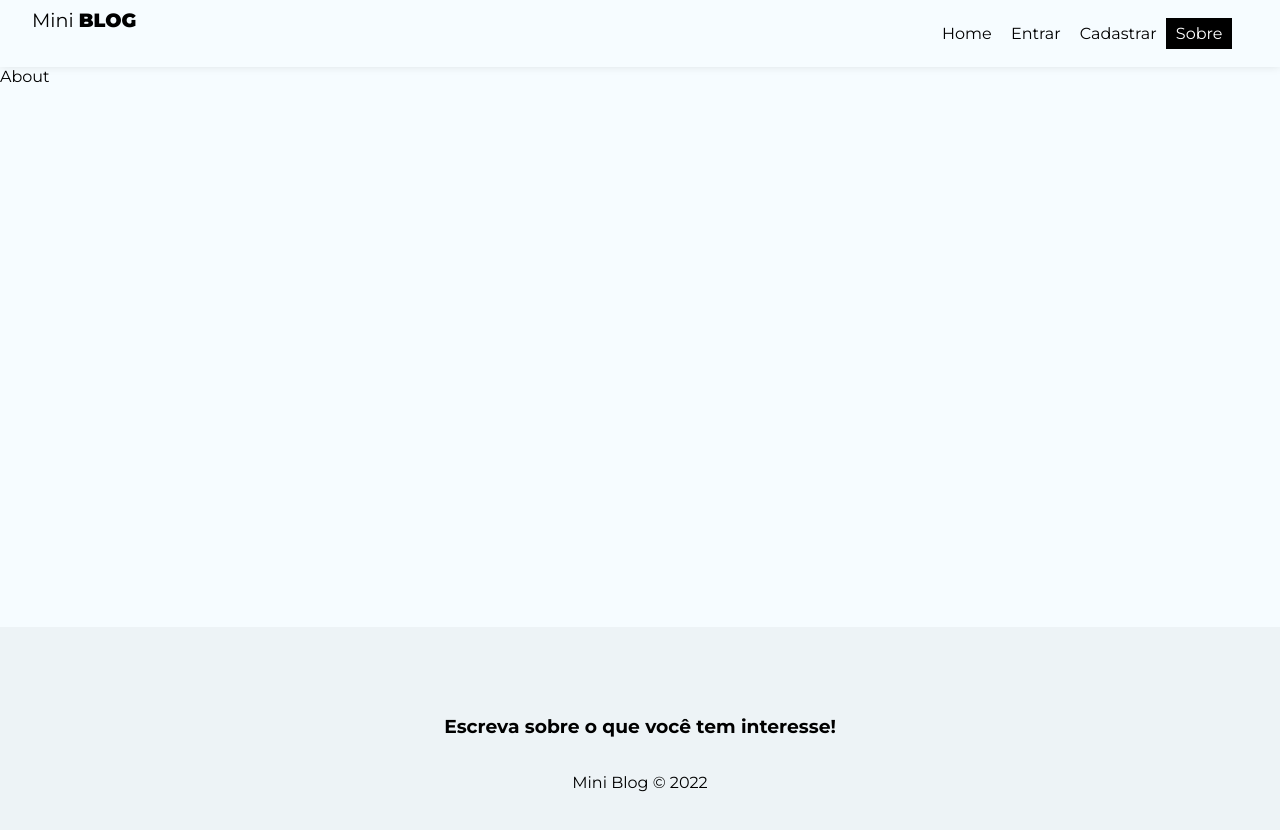
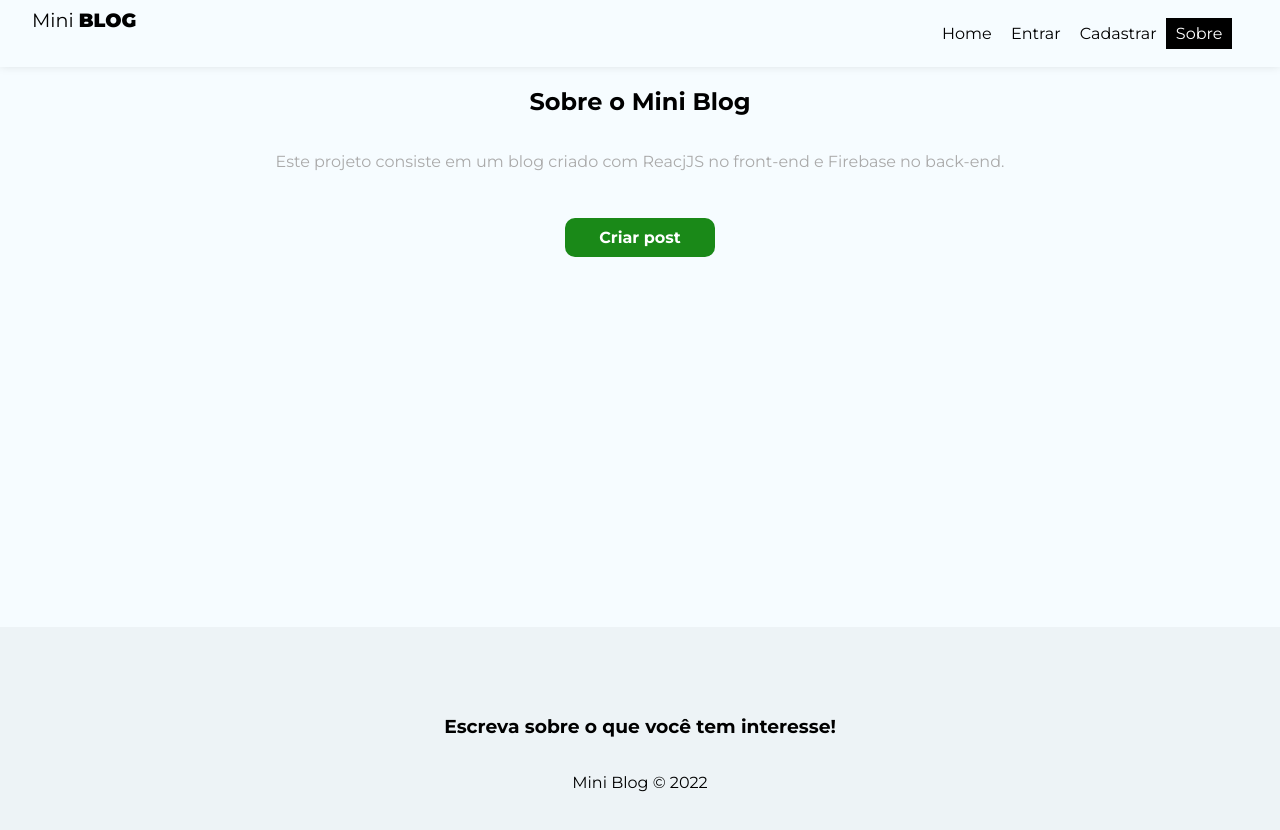
Before and after one commit to 4ugusto5ouza/miniblog, a React (Create React App) app: page /about in a window 1280 px wide. Shown: the top 830 px of the page. Built offline with nearby package versions, Linux system fonts and the light colour scheme; no server answers.

Commit message:
page About

```diff
--- a/src/pages/About/About.js
+++ b/src/pages/About/About.js
@@ -1,9 +1,23 @@
 import React from "react";
+import { Link } from "react-router-dom";
 
 import styles from "./About.module.css";
 
 const About = () => {
-  return <div>About</div>;
+  return (
+    <div className={styles.about}>
+      <h2>
+        Sobre o Mini <span>Blog</span>
+      </h2>
+      <p>
+        Este projeto consiste em um blog criado com ReacjJS no front-end e
+        Firebase no back-end.
+      </p>
+      <Link to={"/post/create"} className="btn">
+        Criar post
+      </Link>
+    </div>
+  );
 };
 
 export default About;
--- a/src/pages/About/About.module.css
+++ b/src/pages/About/About.module.css
@@ -0,0 +1,17 @@
+.about {
+  text-align: center;
+  display: flex;
+  flex-direction: column;
+  align-items: center;
+}
+
+.about p {
+  color: #aaa;
+  margin-bottom: 2em;
+}
+
+.about a {
+  display: block;
+  margin-top: 15px;
+  padding: 10px 15px;
+}
```
